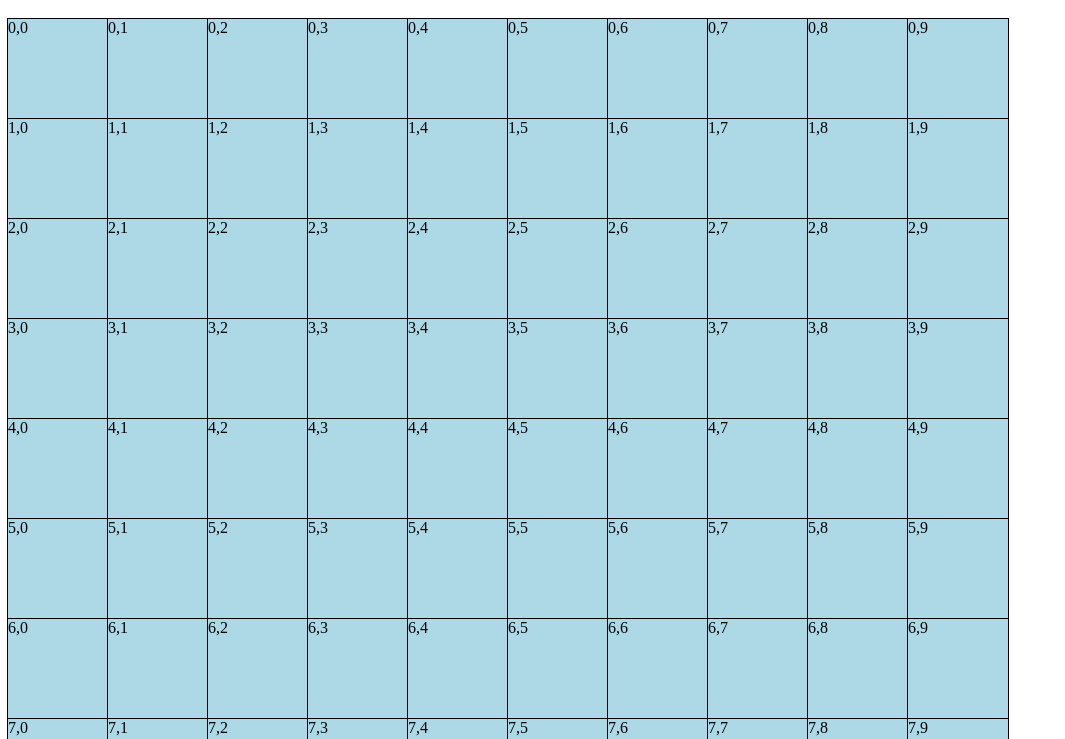
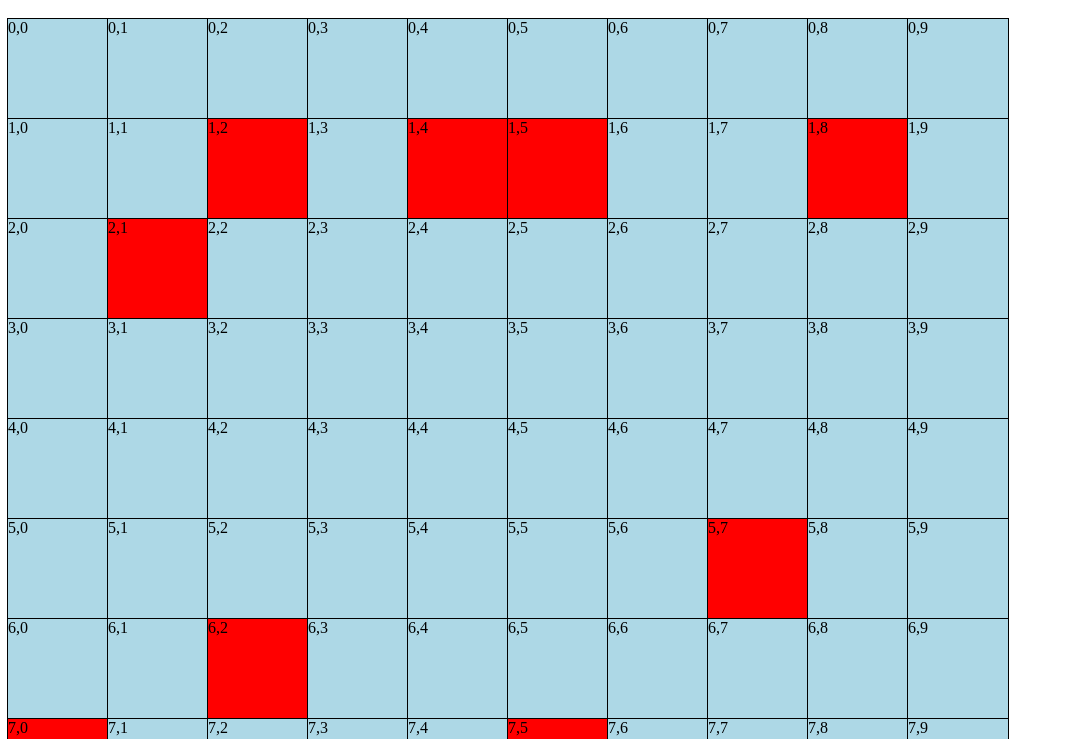
Before and after one commit to lulu0306/turn_based_game, a plain HTML site: page index.html in a window 1280 px wide. Shown: the part 61-800 px from the top of the page, without its empty margins (0-1065 px from the left). Drawn offline with nearby package versions, Linux system fonts and the light colour scheme.

Commit message:
add randoms unavailable squares to the board

```diff
--- a/script.js
+++ b/script.js
@@ -7,6 +7,11 @@ for (var i = 0; i < 10; i++) {
 	$('.grid-container').append(square)
 	}
 }
+//create an array of grid-item div
+
+const squaresArray = $('.grid-item').toArray()
+
+
 
 //create unavalaible squares on the map
 
@@ -20,7 +25,22 @@ return Math.floor(Math.random()*10)
 
 }
 
-let randomX = generateRandomlyNumber();
-let randomY = generateRandomlyNumber();
 
-console.log('randomX randomY', randomX, randomY );
+//declare an unavailable squares
+
+function generateBarriers(){
+	for(let i =0; i < 9; i++){
+	let randomX = generateRandomlyNumber();
+	let randomY = generateRandomlyNumber();
+	for(let j = 0; j < squaresArray.length; j++ ){
+		let statusX = parseInt(squaresArray[j].dataset.row)=== randomX;
+		let statusY = parseInt(squaresArray[j].dataset.col)=== randomY;
+		if (statusX && statusY ){
+			squaresArray[j].classList.add('unavailable');
+		}
+
+	}
+}
+}
+
+generateBarriers()
--- a/style.css
+++ b/style.css
@@ -19,3 +19,8 @@ main {
 	outline: 1px solid rgba(0,0,0.3);
 	background-color: lightblue;
 }
+
+
+.unavailable{
+	background-color: red;
+}
```
